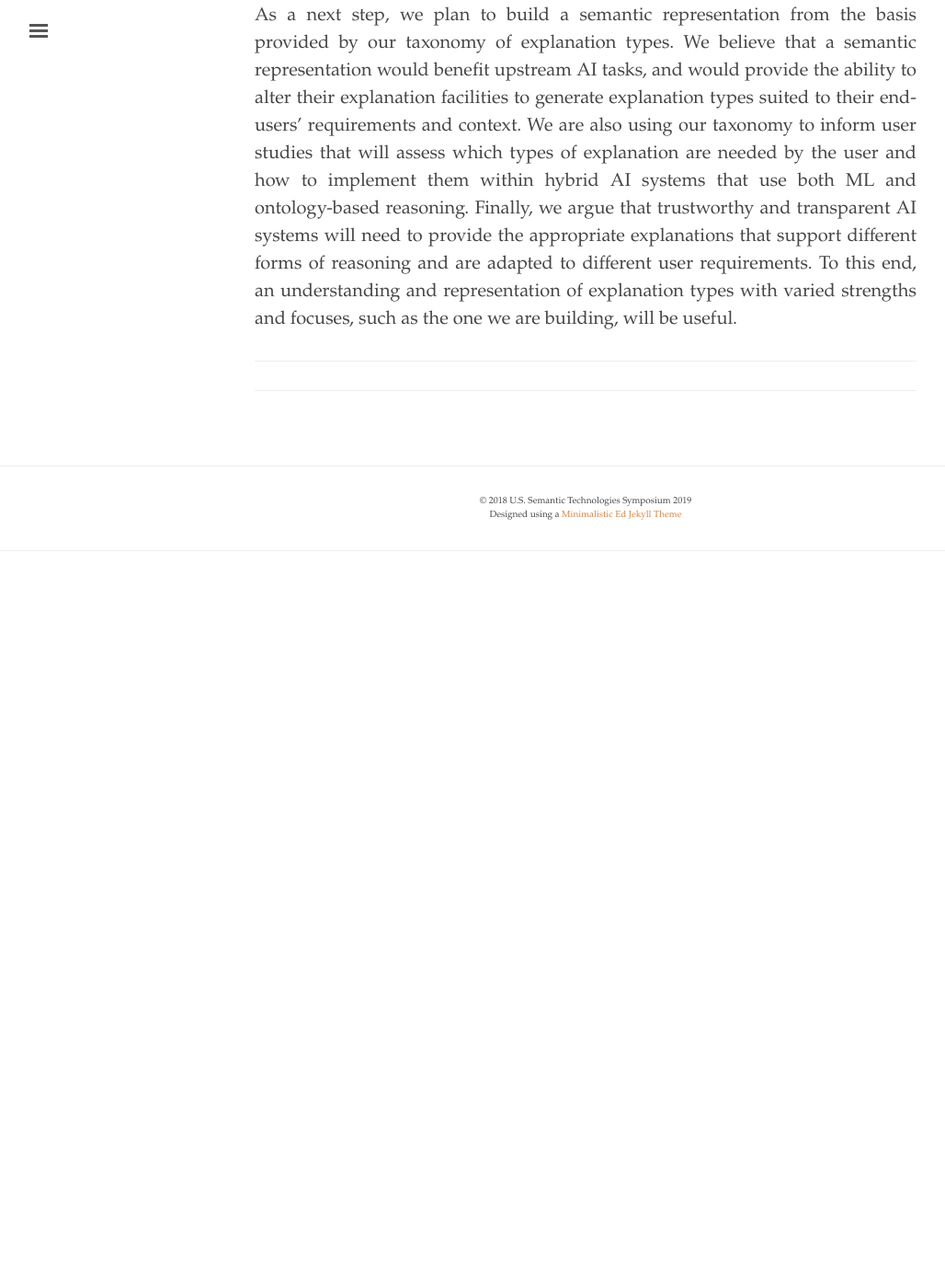
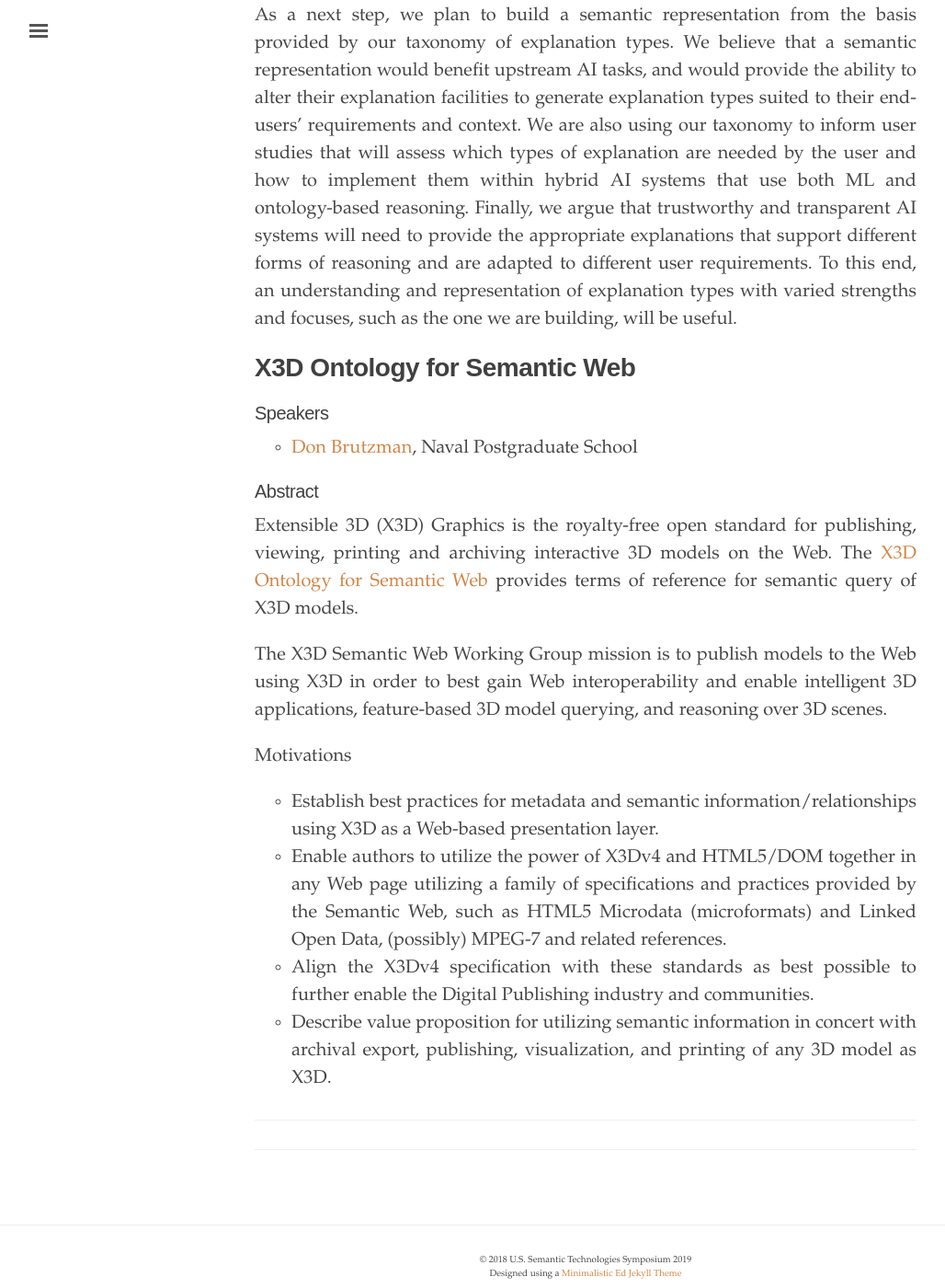
Before and after one commit to us2ts/us2ts.github.io, a Jekyll site: the page built from pages/lightning-talks.md, in a window 1280 px wide and 1400 px high, scrolled down 10866 px. Shown: the whole window at 92% size, without its empty margins (3-1031 px from the left). Built offline with Jekyll 4.4.1, drawn with Linux system fonts in a browser that asks for light colours; comment, search, counter and statistics services are not loaded; before the commit the page ends 11496 px from its top, so only the background shows below that.

Commit message:
Adds Don Brutzman's late-breaking lightning talk

```diff
--- a/pages/lightning-talks.md
+++ b/pages/lightning-talks.md
@@ -206,3 +206,20 @@ Additionally, while explanations can be objectively defined and generated withou
 
 As a next step, we plan to build a semantic representation from the basis provided by our taxonomy of explanation types. We believe that a semantic representation would benefit upstream AI tasks, and would provide the ability to alter their explanation facilities to generate explanation types suited to their end-users' requirements and context.
 We are also using our taxonomy to inform user studies that will assess which types of explanation are needed by the user and how to implement them within hybrid AI systems that use both ML and ontology-based reasoning. Finally, we argue that trustworthy and transparent AI systems will need to provide the appropriate explanations that support different forms of reasoning and are adapted to different user requirements. To this end, an understanding and representation of explanation types with varied strengths and focuses, such as the one we are building, will be useful.
+
+# X3D Ontology for Semantic Web {#x3dontology}
+
+#### Speakers
+- [Don Brutzman](http://faculty.nps.edu/brutzman/brutzman.html), Naval Postgraduate School
+
+#### Abstract
+
+Extensible 3D (X3D) Graphics is the royalty-free open standard for publishing, viewing, printing and archiving interactive 3D models on the Web.  The [X3D Ontology for Semantic Web](https://www.web3d.org/x3d/content/semantics/semantics.html) provides terms of reference for semantic query of X3D models.
+
+The X3D Semantic Web Working Group mission is to publish models to the Web using X3D in order to best gain Web interoperability and enable intelligent 3D applications, feature-based 3D model querying, and reasoning over 3D scenes.
+
+Motivations
+* Establish best practices for metadata and semantic information/relationships using X3D as a Web-based presentation layer.
+* Enable authors to utilize the power of X3Dv4 and HTML5/DOM together in any Web page utilizing a family of specifications and practices provided by the Semantic Web, such as HTML5 Microdata (microformats) and Linked Open Data, (possibly) MPEG-7 and related references.
+* Align the X3Dv4 specification with these standards as best possible to further enable the Digital Publishing industry and communities.
+* Describe value proposition for utilizing semantic information in concert with archival export, publishing, visualization, and printing of any 3D model as X3D.
```
